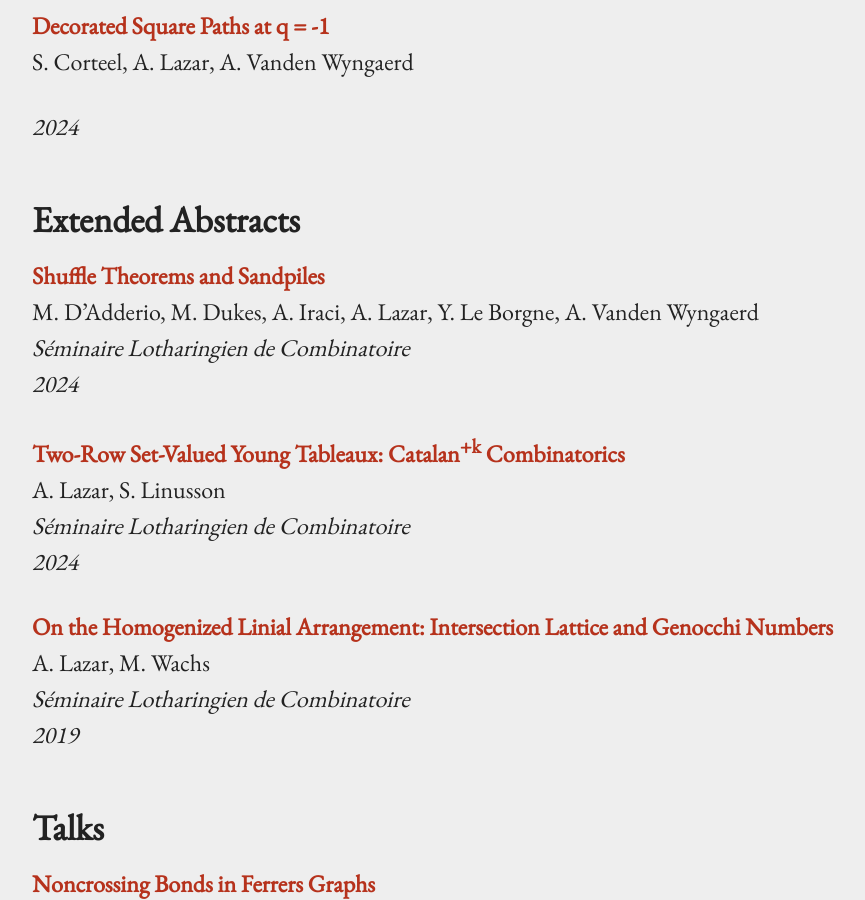
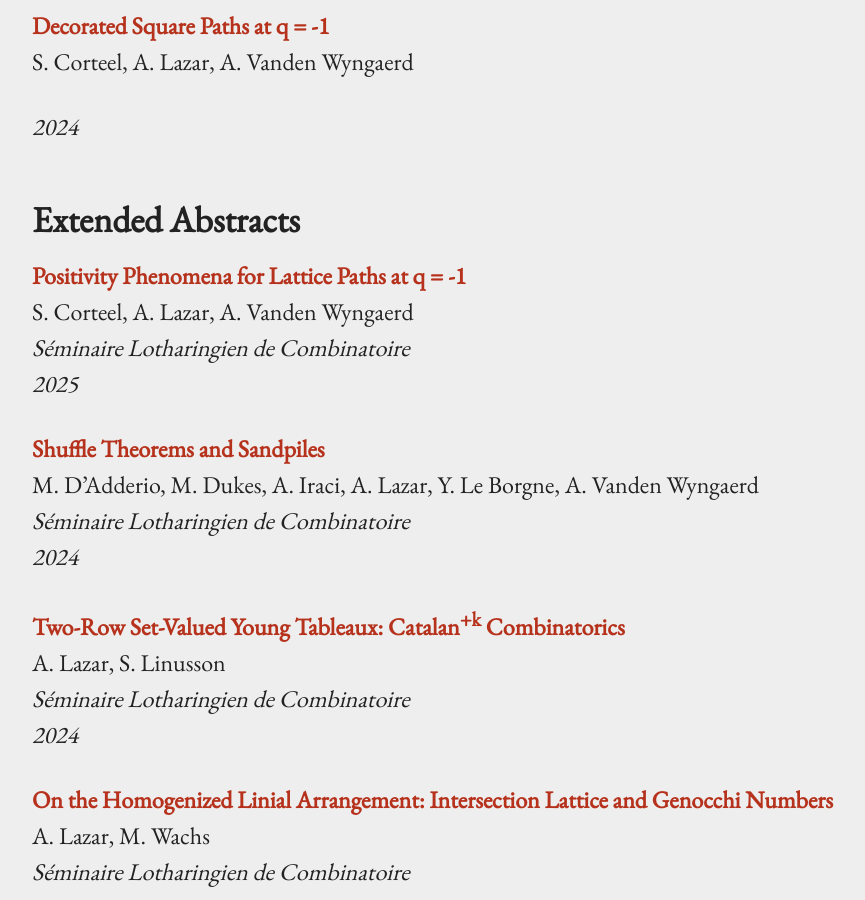
Before and after one commit to AlexanderLazar/alexanderlazar.github.io, a Jekyll site: the page built from research.markdown, in a window 1280 px wide and 900 px high, scrolled down 1726 px. Shown: the whole window, without its empty margins (44-909 px from the left). Built offline with Jekyll 4.4.1, drawn with Linux system fonts in a browser that asks for light colours.

Commit message:
Update research.markdown

```diff
--- a/research.markdown
+++ b/research.markdown
@@ -52,6 +52,12 @@ pres:
 
 
 abs:
+    - title: "Positivity Phenomena for Lattice Paths at q = -1"
+      author: "S. Corteel, A. Lazar, A. Vanden Wyngaerd"
+      journal: "S&eacute;minaire Lotharingien de Combinatoire"
+      year: "2025"
+      url: "https://www.mat.univie.ac.at/~slc/wpapers/FPSAC2025/57.pdf"
+
     - title: "Shuffle Theorems and Sandpiles"
       author: "M. D'Adderio, M. Dukes, A. Iraci, A. Lazar, Y. Le Borgne, A. Vanden Wyngaerd"
       journal: "S&eacute;minaire Lotharingien de Combinatoire"
```
